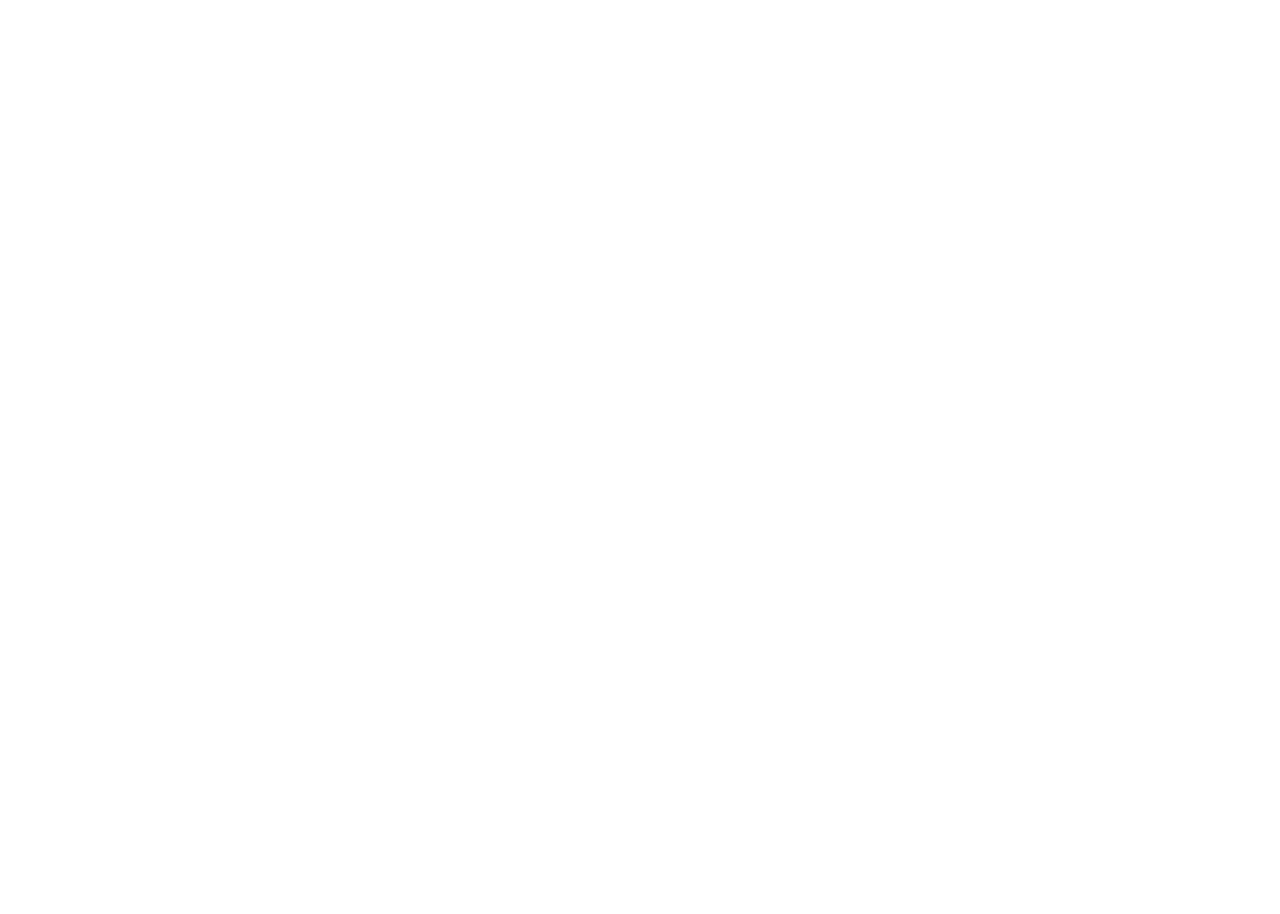
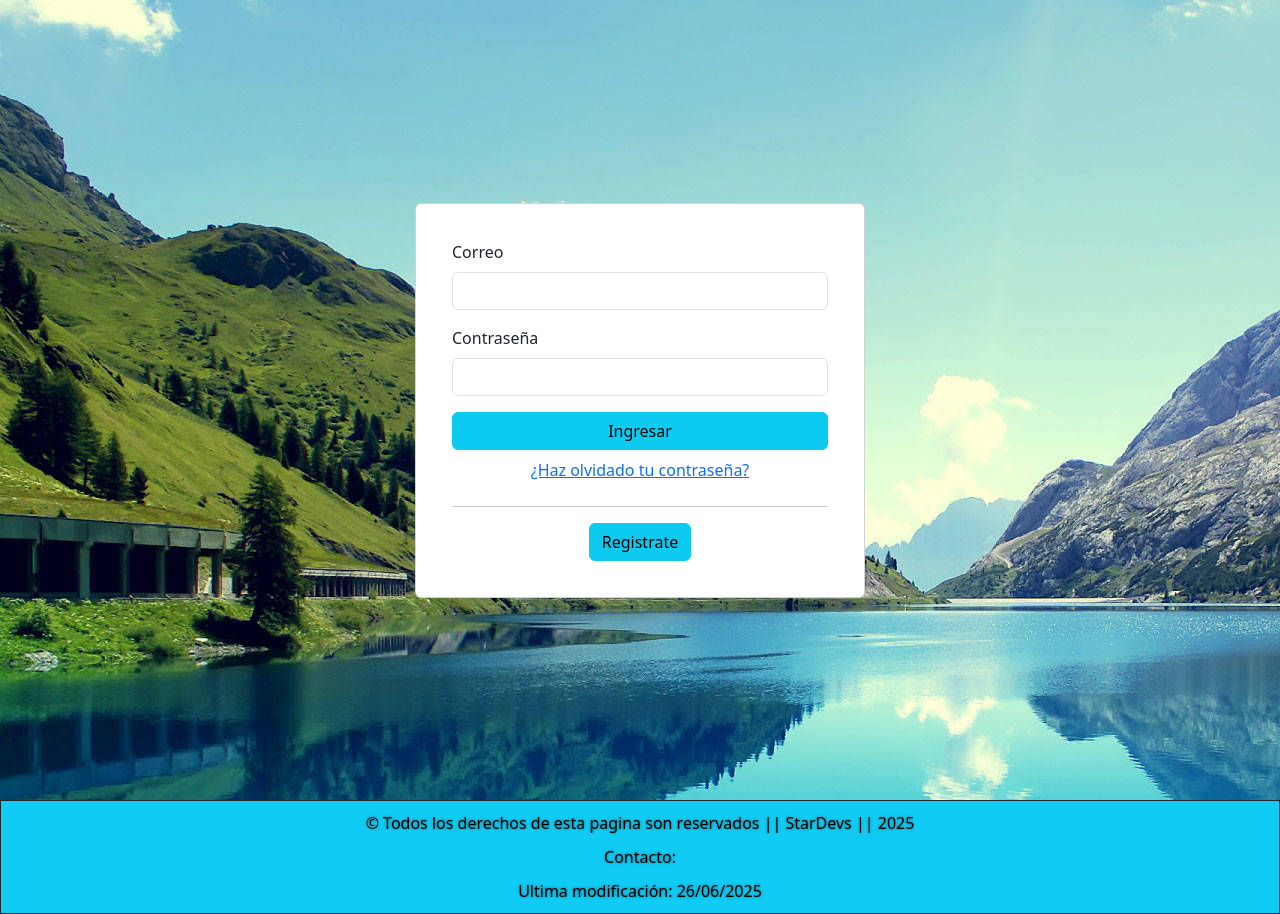
Before and after one commit to EstivenZM/CrudSocial, a plain HTML site: page index.html in a window 1280 px wide. Before the commit the page ends 800 px from the top, so only its background shows below. Drawn offline with nearby package versions, Linux system fonts and the light colour scheme; some packages are replaced by stand-ins of ours; a script that the page names is missing.

Commit message:
First commit

```diff
--- a/index.html
+++ b/index.html
@@ -1,11 +1,57 @@
 <!DOCTYPE html>
-<html lang="en">
+<html lang="es">
     <head>
         <meta charset="UTF-8">
         <meta name="viewport" content="width=device-width, initial-scale=1.0">
-    <title>Document</title>
+        <!-- Pure CSS implementation -->
+        <link rel="stylesheet" href="./styles/index.css">
+        <!-- Pure JavaScript implementation -->
+        <script src="./js/main.js" defer></script>
+        <!-- SweetAlert2 implementation -->
+        <script src="https://cdn.jsdelivr.net/npm/sweetalert2@11"></script>
+        <!-- Bootstrap implementation -->
+        <link href="https://cdn.jsdelivr.net/npm/bootstrap@5.3.7/dist/css/bootstrap.min.css" rel="stylesheet" integrity="sha384-LN+7fdVzj6u52u30Kp6M/trliBMCMKTyK833zpbD+pXdCLuTusPj697FH4R/5mcr" crossorigin="anonymous">
+        <title> Inicio de Sesión </title>
     </head>
     <body>
-    <script src="./js/main.js" type="module"></script>
+        <header>
+            <nav>
+
+            </nav>
+        </header>
+        <main class="d-flex justify-content-center align-items-center vh-100">
+            <section>
+                <div class="card">
+                    <div class="card-body">
+                        <form id="form">
+                            <div class="mb-3">
+                                <label class="form-label" for="email"> Correo </label>
+                                <input class="form-control" name="email" id="email" type="email">
+                            </div>
+                            <div class="mb-3">
+                                <label class="form-label" for="password"> Contraseña </label>
+                                <input class="form-control" name="password" id="password" type="password">
+                            </div>
+                            <div class="buttons-container text-center">
+                                <button type="submit" class="btn btn-info center center-block"> Ingresar </button>
+                                <a href=""> ¿Haz olvidado tu contraseña? </a>
+                                <hr>
+                            </div>
+                        </form>
+                        <div id="buttonRegister-container" class="text-center">
+                            <button onclick="openRegisterPage()" class="btn btn-info center center-block"> Registrate </button>
+                        </div>
+                    </div>
+                </div>
+            </section>
+        </main>
+        <footer>
+            <p> &copy; Todos los derechos de esta pagina son reservados || StarDevs || 2025 </p>
+            <p> Contacto:  </p>
+            <p> Ultima modificación: 26/06/2025 </p>
+        </footer>
+
+        <!-- Bootstrap JS implementation -->
+        <script src="https://cdn.jsdelivr.net/npm/bootstrap@5.3.7/dist/js/bootstrap.bundle.min.js" integrity="sha384-ndDqU0Gzau9qJ1lfW4pNLlhNTkCfHzAVBReH9diLvGRem5+R9g2FzA8ZGN954O5Q" crossorigin="anonymous"></script>
     </body>
 </html>
--- a/js/main.js
+++ b/js/main.js
@@ -0,0 +1,27 @@
+let form = document.getElementById("form");
+let buttonRegister = document.getElementById("buttonRegister-container")
+
+form.addEventListener("submit", (event)=>{
+
+    event.preventDefault();
+
+    let email = document.getElementById("email").value;
+    let password = document.getElementById("password").value;
+
+    if (email == "" || password == "") {
+        Swal.fire({
+          icon: "error",
+          title: "Oops...",
+          text: "Campos vacíos...",
+        });
+    } else {
+        console.log("Hecho.");
+    };
+});
+
+function openRegisterPage() {
+
+    setTimeout(() => {
+        window.location.href = "../pages/register.html"
+    }, 1000); // 1000 milisegundos = 1 segundo
+}
--- /dev/null
+++ b/styles/index.css
@@ -0,0 +1,31 @@
+* {
+    padding: 0;
+    margin: 0;
+    box-sizing: border-box;
+}
+
+main {
+    background-image: url(../img/paisaje.jpg) !important;
+}
+
+footer {
+    text-align: center !important;
+    border: 1px solid;
+    background-color: #10ccf4;
+}
+footer p {
+    color: black;
+    margin: 10px;
+    text-shadow: 0px 0px 3px rgba(0, 0, 0, 0.5);
+}
+
+.buttons-container {
+    gap: 0.5rem;
+    display: flex !important;
+    flex-direction: column;
+}
+
+.card {
+    width: 450px;
+    padding: 20px;
+}
--- /dev/null
+++ b/styles/register.css
@@ -0,0 +1,24 @@
+* {
+    padding: 0;
+    margin: 0;
+    box-sizing: border-box;
+}
+
+main {
+    background-image: url(../img/paisaje.jpg) !important;
+}
+
+footer {
+    text-align: center !important;
+    border: 1px solid;
+    background-color: #10ccf4;
+}
+footer p {
+    color: black;
+    margin: 10px;
+    text-shadow: 0px 0px 3px rgba(0, 0, 0, 0.5);
+}
+
+.card {
+    width: 450px;
+}
```
Also changed, not shown: pages/register.html (+72 -0 lines), img/paisaje.jpg (added). Lines whose indentation alone changed are shown as unchanged.
